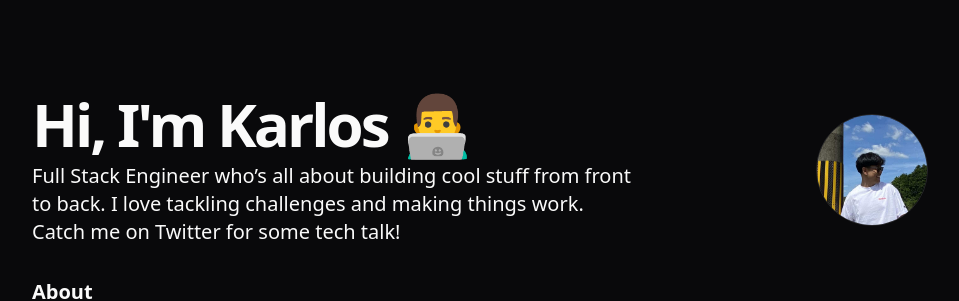
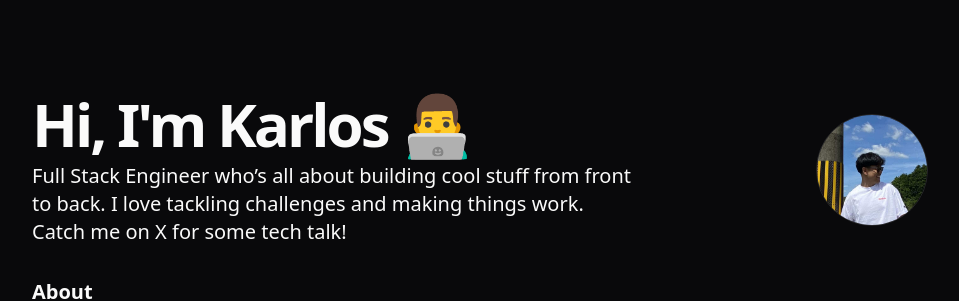
Before and after one commit to karlosM1/Portfolio, a React (Vite) app in the folder my-portfolio/: page / in a window 1280 px wide. Shown: the top 301 px of the page, without its empty margins (160-1119 px from the left). Built offline with nearby package versions, Linux system fonts and the light colour scheme.

Commit message:
fix: update description to replace 'Twitter' with 'X'

```diff
--- a/my-portfolio/src/data/resume.tsx
+++ b/my-portfolio/src/data/resume.tsx
@@ -6,7 +6,7 @@ export const DATA = {
   initials: "KMS",
   location: "Quezon City, Philippines",
   description:
-    "Full Stack Engineer who’s all about building cool stuff from front to back. I love tackling challenges and making things work. Catch me on Twitter for some tech talk!",
+    "Full Stack Engineer who’s all about building cool stuff from front to back. I love tackling challenges and making things work. Catch me on X for some tech talk!",
   summary:
     "I graduated in 2025 with a computer science degree from Lyceum of thePhilippines University (LPU). Along the way, I leveled up my codingskills, joined coding challenges, and did a few internships with localtech companies. I’m all about building cool stuff and ready to divedeeper into the tech world!",
   avatarUrl: images.profilepicture,
```
